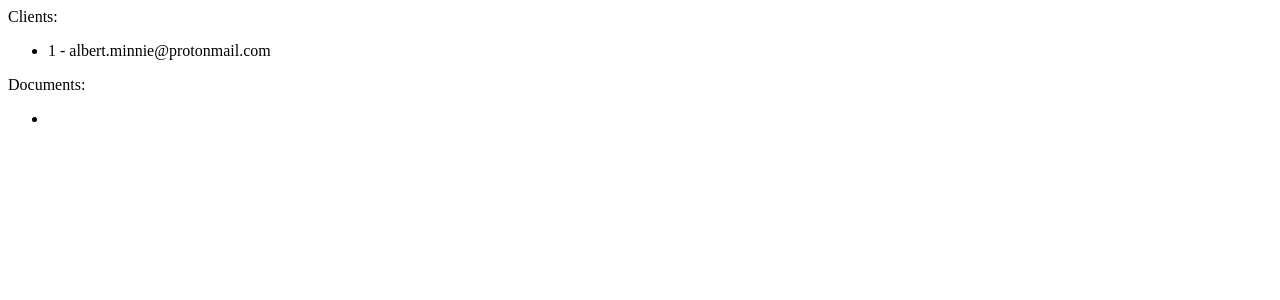
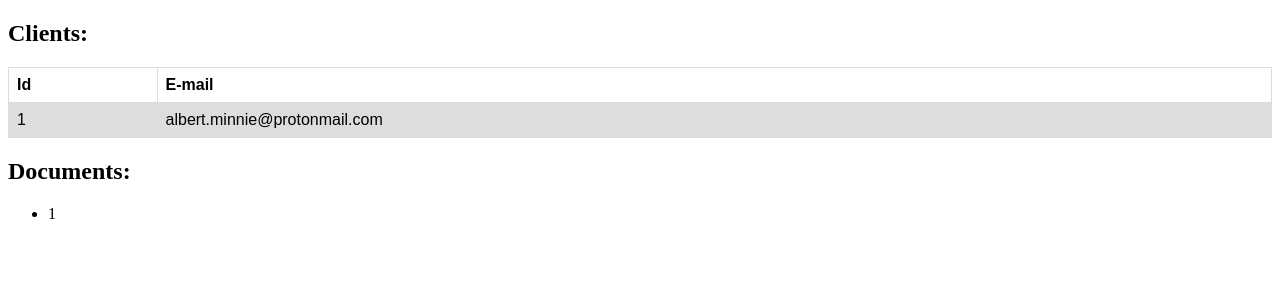
Before and after one commit to trebla64/django-app-ff, a Django app: page /clientmanager/ in a window 1280 px wide. Shown: the top 300 px of the page. Run offline with Django 3.2, Linux system fonts and the light colour scheme.

Commit message:
better styling for tables

```diff
--- a/clientmanager/templates/test.html
+++ b/clientmanager/templates/test.html
@@ -1,13 +1,46 @@
-<p>Clients:</p>
-<ul>
+<!DOCTYPE html>
+<html>
+  <head>
+    <style>
+      table {
+        font-family: arial, sans-serif;
+        border-collapse: collapse;
+        width: 100%;
+      }
+
+      td,
+      th {
+        border: 1px solid #dddddd;
+        text-align: left;
+        padding: 8px;
+      }
+
+      tr:nth-child(even) {
+        background-color: #dddddd;
+      }
+    </style>
+  </head>
+  <body>
+    <h2>Clients:</h2>
+
+    <table>
+      <tr>
+        <th>Id</th>
+        <th>E-mail</th>
+      </tr>
       {% for client in clients %}
-    <li>{{ client.id }} - {{ client.email }}</li>
+      <tr>
+        <td>{{ client.id }}</td>
+        <td>{{ client.email }}</td>
+      </tr>
       {% endfor %}
-</ul>
+    </table>
 
-<p>Documents:</p>
+    <h2>Documents:</h2>
     <ul>
       {% for doc in documents %}
       <li>{{ doc.client }}</li>
       {% endfor %}
     </ul>
+  </body>
+</html>
--- a/clientmanager/views.py
+++ b/clientmanager/views.py
@@ -5,5 +5,5 @@ from django.shortcuts import render
 def index(request):
     # return HttpResponse("Hello, world. You're at the polls index.")
     context = {'clients': [
-        {'id': 1, 'email': 'albert.minnie@protonmail.com'}], 'documents': [{}]}
+        {'id': 1, 'email': 'albert.minnie@protonmail.com'}], 'documents': [{'client': 1}]}
     return render(request, 'test.html', context)
```
Lines whose indentation alone changed are shown as unchanged.
